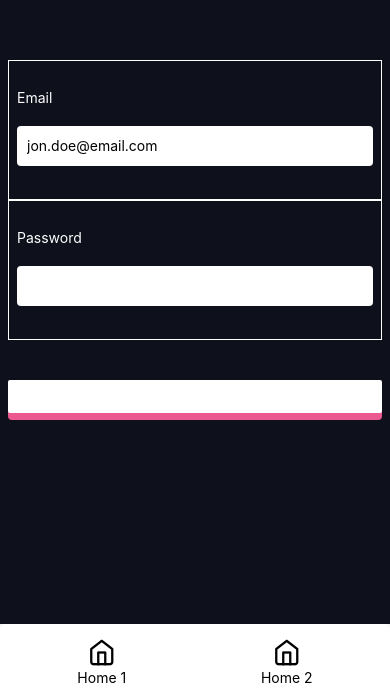
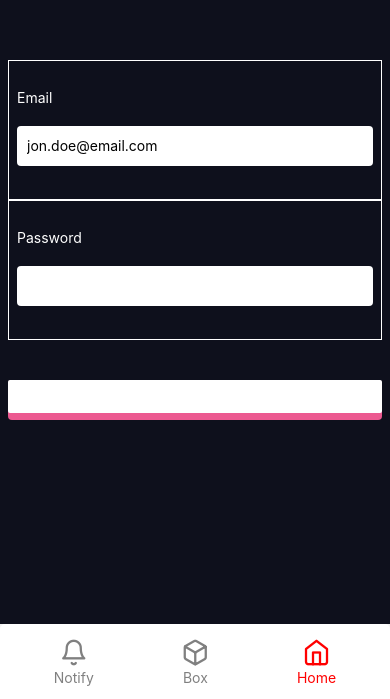
Before and after one commit to trantuan18/demoP, a React Native app: screen /Home in a window 390 px wide. Shown: the part 145-844 px from the top of the page. Built offline with nearby package versions, Linux system fonts and the light colour scheme.

Commit message:
Change tabBar

```diff
--- a/App.js
+++ b/App.js
@@ -1,7 +1,7 @@
 import React, { Component } from 'react';
 import { Provider } from 'react-redux';
-import NavigationApp from '@src/service/navigation';
-import store from '@src/service/redux/store';
+import NavigationApp from 'src/service/navigation';
+import store from 'src/service/redux/store';
 
 
 class App extends Component {
--- a/src/components/tabBar/index.js
+++ b/src/components/tabBar/index.js
@@ -1,11 +1,28 @@
 import React, { Component } from "react";
 import { Dimensions, Image, Pressable, Text, View } from "react-native";
 import styles from './styles';
-import IconF from 'react-native-vector-icons/Feather';
-import Home from "@src/screens/home";
+import IconF from "react-native-vector-icons/Feather";
+import Home from "src/screens/home";
 
 var deviceWidth = Dimensions.get("window").width;
 
+const lstTabBar = [
+  {
+    iconName: "bell",
+    label: "Notify",
+    navigateTo: 'NavigationScreen'
+  },
+  {
+    iconName: "box",
+    label: "Box",
+    navigateTo: 'Home1'
+  },
+  {
+    iconName: "home",
+    label: "Home",
+    navigateTo: 'Home'
+  },
+]
 class TabBar extends Component {
   constructor(props) {
     super(props);
@@ -16,20 +33,19 @@ class TabBar extends Component {
 
   render() {
     console.log("debugTabBar", this.props.state)
+    let indexTab = this.props.state.index
     return (
       <View style={styles.tabView}>
-        <Pressable style={styles.btnTab}
-          onPress={() => this.props.navigation.navigate("Home")}
-        >
-          <IconF name="home" size={28} />
-          <Text>Home 1</Text>
-        </Pressable>
-        <Pressable style={styles.btnTab}
-          onPress={() => this.props.navigation.navigate("Home1")}
-        >
-          <IconF name="home" size={28} />
-          <Text>Home 2</Text>
-        </Pressable>
+        {lstTabBar.map((item, index) => (
+          <Pressable
+            key={index}
+            style={styles.btnTab}
+            onPress={() => this.props.navigation.navigate(item.navigateTo)}
+          >
+            <IconF name={item.iconName} size={28} color={index == indexTab ? "red" : "gray"} />
+            <Text style={{ color: index == indexTab ? "red" : "gray" }}>{item.label}</Text>
+          </Pressable>
+        ))}
       </View >
     );
   }
--- a/src/components/tabBar/styles.js
+++ b/src/components/tabBar/styles.js
@@ -35,6 +35,7 @@ export default {
     borderTopColor: "#BDBDBD",
   },
   btnTab: {
+    padding: 10,
     justifyContent: 'center',
     alignItems: 'center',
   },
--- /dev/null
+++ b/src/screens/notifyScreen/index.js
@@ -0,0 +1,18 @@
+import React, { Component } from 'react';
+import { View, Text } from 'react-native';
+
+export default class index extends Component {
+  constructor(props) {
+    super(props);
+    this.state = {
+    };
+  }
+
+  render() {
+    return (
+      <View>
+        <Text> index </Text>
+      </View>
+    );
+  }
+}
--- a/src/service/navigation/index.js
+++ b/src/service/navigation/index.js
@@ -5,6 +5,7 @@ import { createNativeStackNavigator } from '@react-navigation/native-stack';
 import TabBar from '@src/components/tabBar'
 import Home from '@src/screens/home';
 import Home1 from '@src/screens/home1';
+import NavigationScreen from "src/screens/notifyScreen";
 
 import { createBottomTabNavigator } from '@react-navigation/bottom-tabs';
 
@@ -18,8 +19,9 @@ function TabNavigator() {
         headerShown: false
       }}
     >
+      <Tab.Screen name="NavigationScreen" component={NavigationScreen} />
+      <Tab.Screen name="Home1" component={Home1} />
       <Tab.Screen name="Home" component={Home} />
-      <Tab.Screen name="Home1" component={Home1} />
     </Tab.Navigator>
   )
 }
--- a/tsconfig.json
+++ b/tsconfig.json
@@ -34,7 +34,7 @@
     // "noResolve": true,                                /* Disallow `import`s, `require`s or `<reference>`s from expanding the number of files TypeScript should add to a project. */
     /* JavaScript Support */
     "allowJs": true, /* Allow JavaScript files to be a part of your program. Use the `checkJS` option to get errors from these files. */
-    "checkJs": true, /* Enable error reporting in type-checked JavaScript files. */
+    "checkJs": false, /* Enable error reporting in type-checked JavaScript files. */
     // "maxNodeModuleJsDepth": 1,                        /* Specify the maximum folder depth used for checking JavaScript files from `node_modules`. Only applicable with `allowJs`. */
     /* Emit */
     // "declaration": true,                              /* Generate .d.ts files from TypeScript and JavaScript files in your project. */
```
Also changed, not shown: testTS.ts (added, +36 -0 lines), src/screens/notifyScreen/styles.js (added).
